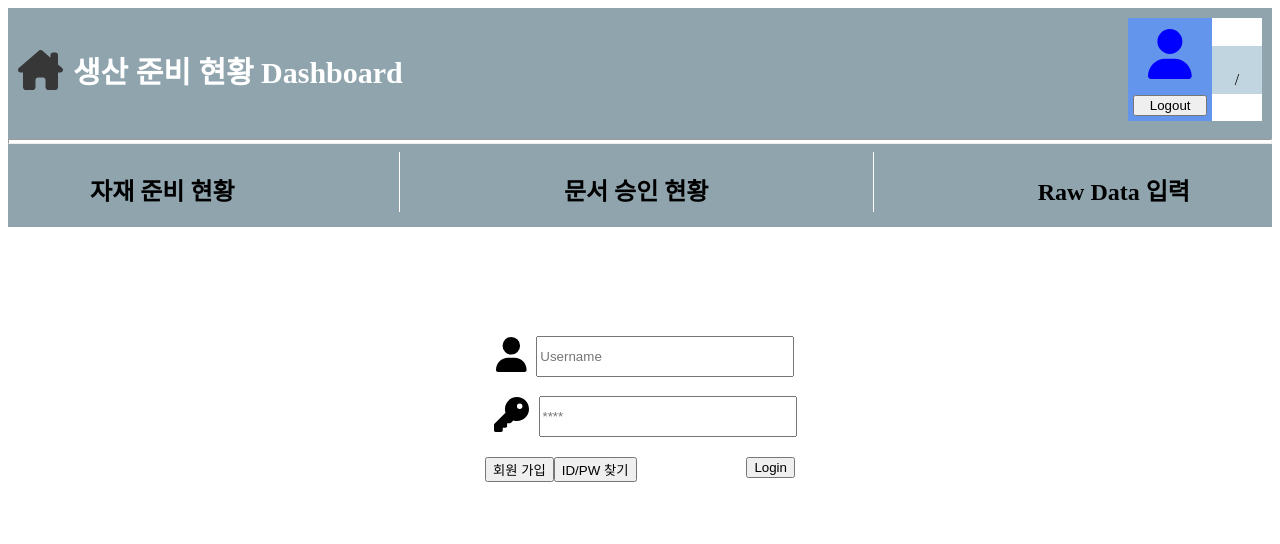
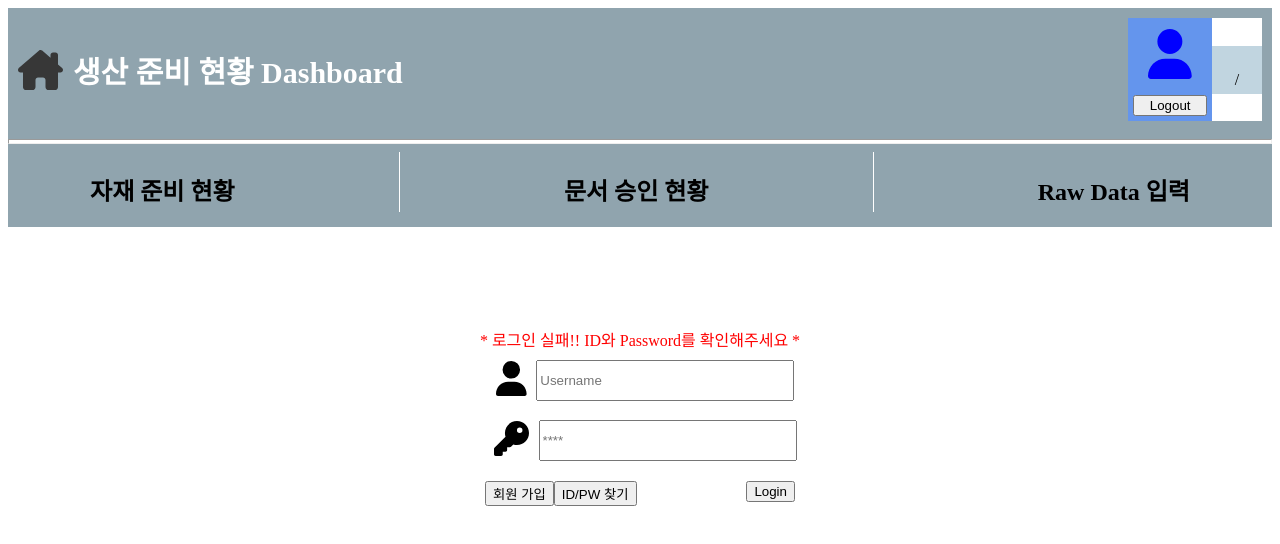
Before and after one commit to blessedPD/website-for-production-planning, a React (Create React App) app: page / in a window 1280 px wide. Both pictures are taken after a click on the button "Login". Shown: the top 544 px of the page. Built offline with nearby package versions, Linux system fonts and the light colour scheme.

Commit message:
React: Login/Logout

```diff
--- a/src/App.js
+++ b/src/App.js
@@ -1,16 +1,46 @@
 import {useEffect, useState} from "react";
 import NavBar from "./component/NavBar.js";
 import Login from "./component/Login.js"
+import { render } from '@testing-library/react';
 
 
 function App() {
   const [isLogin, changeIsLogin] = useState(false); //로그인 여부 나타내는 변수
-  const checkLogin = ()=>{
-
-  };
+  const [isLoginSuccess, changeIsLoginSuccess] = useState(true);
   const [userName, changeUserName] = useState("");
   const [userTeam, changeUserTeam] = useState("");
   const [userRank, changeUserRank] = useState("");
+
+  //로그인 여부 나타내는 함수 (Login 에 전달)
+  const checkLogin = (id,pw) =>{
+
+    //임시로 sejin, 1234로 해놓음. 나중에는 백엔드랑 소통해야함
+    if (id==="sejin" && pw==="1234"){
+      changeIsLogin(true);
+      console.log(`로그인 성공`);
+
+      ////// 삭제 예정
+      changeUserName("김세진");
+      changeUserTeam("생산관리 1팀");
+      changeUserRank("사원");
+
+      //////
+    }else{
+      console.log("로그인 실패");
+      changeIsLoginSuccess(false);
+    }
+
+
+  };
+
+  //로그아웃 전달 받는 함수 (NavBar 컴포넌트에 전달)
+  const logOutClicked =()=>{
+    changeIsLogin(false);
+    changeUserName("");
+    changeUserTeam("");
+    changeUserRank("");
+    changeIsLoginSuccess(true);
+  };
 
   return (
     <div
@@ -20,9 +50,10 @@ function App() {
 
       }}>
 
-      <NavBar />
-      {isLogin? null : <Login />}
-
+      <NavBar userNameFromApp={userName} userTeamFromApp={userTeam}
+      userRankFromApp={userRank} logOutClick={logOutClicked} />
+      {isLogin? null : <Login checkLogin={checkLogin} isLoginSuccess={isLoginSuccess}/>}
+      {isLogin? "Main Contetns 두두등장": null}
     </div>
   );
 }
--- a/src/component/Login.js
+++ b/src/component/Login.js
@@ -3,7 +3,7 @@ import {FontAwesomeIcon} from "@fortawesome/react-fontawesome";
 import { faUser, faHouseChimney,faKey } from "@fortawesome/free-solid-svg-icons";
 import loginStyles from "./Login.module.css";
 
-function Login ({checkLogin}) {
+function Login ({checkLogin, isLoginSuccess}) {
     const [id, changeId] = useState("");
     const onIdChange = (event)=>{
         changeId(event.target.value);
@@ -15,13 +15,17 @@ function Login ({checkLogin}) {
     };
 
     const ClickLogin = ()=>{
-        console.log(id);
-        console.log(pw);
+        checkLogin(id,pw);
+    };
 
-    };
     return(
         <section id={loginStyles.login}>
             <div class={loginStyles.login__upper}>
+                {isLoginSuccess? null
+                :<span style={{color: "red"}}>
+                    * 로그인 실패!! ID와 Password를 확인해주세요 *
+                </span>
+                }
                 <div class={loginStyles.login__upper__inputBox}>
                     <label htmlFor ="userIcon" class={loginStyles.login__inputBox__label}>
                         <FontAwesomeIcon icon={faUser} />
--- a/src/component/NavBar.js
+++ b/src/component/NavBar.js
@@ -3,10 +3,7 @@ import {FontAwesomeIcon} from "@fortawesome/react-fontawesome";
 import { faUser, faHouseChimney } from "@fortawesome/free-solid-svg-icons";
 import styles from "./NavBar.module.css";
 
-function NavBar () {
-    const [userName, changeUserName] = useState("");
-    const [userTeam, changeUserTeam] = useState("");
-    const [userRank, changeUserRank] = useState("");
+function NavBar ({userNameFromApp,userTeamFromApp, userRankFromApp,logOutClick}) {
 
     return (
         <section id={styles.navbar}>
@@ -18,12 +15,16 @@ function NavBar () {
                 <div class={styles.navbar__userInfo}>
                     <div class={styles.navbar__userInfo__left}>
                         <FontAwesomeIcon icon={faUser} id={styles.navbar__userInfo__logo}/>
-                        <button class={styles.navbar__userInfo__logout}>Logout</button>
+                        <button class={styles.navbar__userInfo__logout}
+                        onClick={logOutClick}
+                        >
+                            Logout
+                        </button>
                     </div>
 
                     <div class={styles.navbar__userInfo__profile}>
-                        <h3 class={styles.navbar__userInfo__name}>{userName}</h3>
-                        <span class="navbar__userInfo__about">{userTeam} / {userRank}</span>
+                        <h3 class={styles.navbar__userInfo__name}>{userNameFromApp}</h3>
+                        <span class="navbar__userInfo__about">{userTeamFromApp} / {userRankFromApp}</span>
                     </div>
 
                 </div>
```
